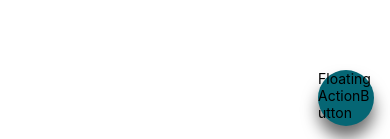
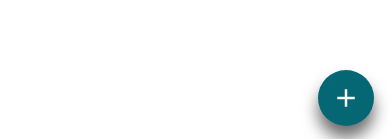
Before and after one commit to kikusourabh/todo_work_productive, a React Native app: screen / in a window 390 px wide. Shown: the part 702-841 px from the top of the page. Built offline with nearby package versions, Linux system fonts and the light colour scheme.

Commit message:
floating action button and vector icon -done

```diff
--- a/package.json
+++ b/package.json
@@ -13,6 +13,7 @@
     "@react-native-community/async-storage": "^1.12.0",
     "react": "16.13.1",
     "react-native": "0.63.2",
+    "react-native-vector-icons": "^7.0.0",
     "react-redux": "^7.2.1",
     "redux": "^4.0.5",
     "redux-persist": "^6.0.0"
--- a/src/components/FloatingActionButton.js
+++ b/src/components/FloatingActionButton.js
@@ -1,13 +1,16 @@
 import React from 'react';
-import {View, Text, StyleSheet} from 'react-native';
+import {View, Text, StyleSheet, TouchableOpacity} from 'react-native';
 import {Colors} from '../config/Colors';
+import Icon from 'react-native-vector-icons/MaterialIcons';
 
 function FloatingActionButton({onPress, style}) {
   return (
     <View style={styles.container}>
-      <View style={[styles.floatingButton, style]}>
-        <Text>FloatingActionButton</Text>
-      </View>
+      <TouchableOpacity onPress={onPress}>
+        <View style={[styles.floatingButton, style]}>
+          <Icon name="add" size={30} color={Colors.white} />
+        </View>
+      </TouchableOpacity>
     </View>
   );
 }
@@ -35,5 +38,7 @@ const styles = StyleSheet.create({
     elevation: 24,
     backgroundColor: Colors.accent,
     borderRadius: 56 / 2,
+    justifyContent: 'center',
+    alignItems: 'center',
   },
 });
```
Also changed, not shown: 5 other files (tests, documents, lock files or other folders).
